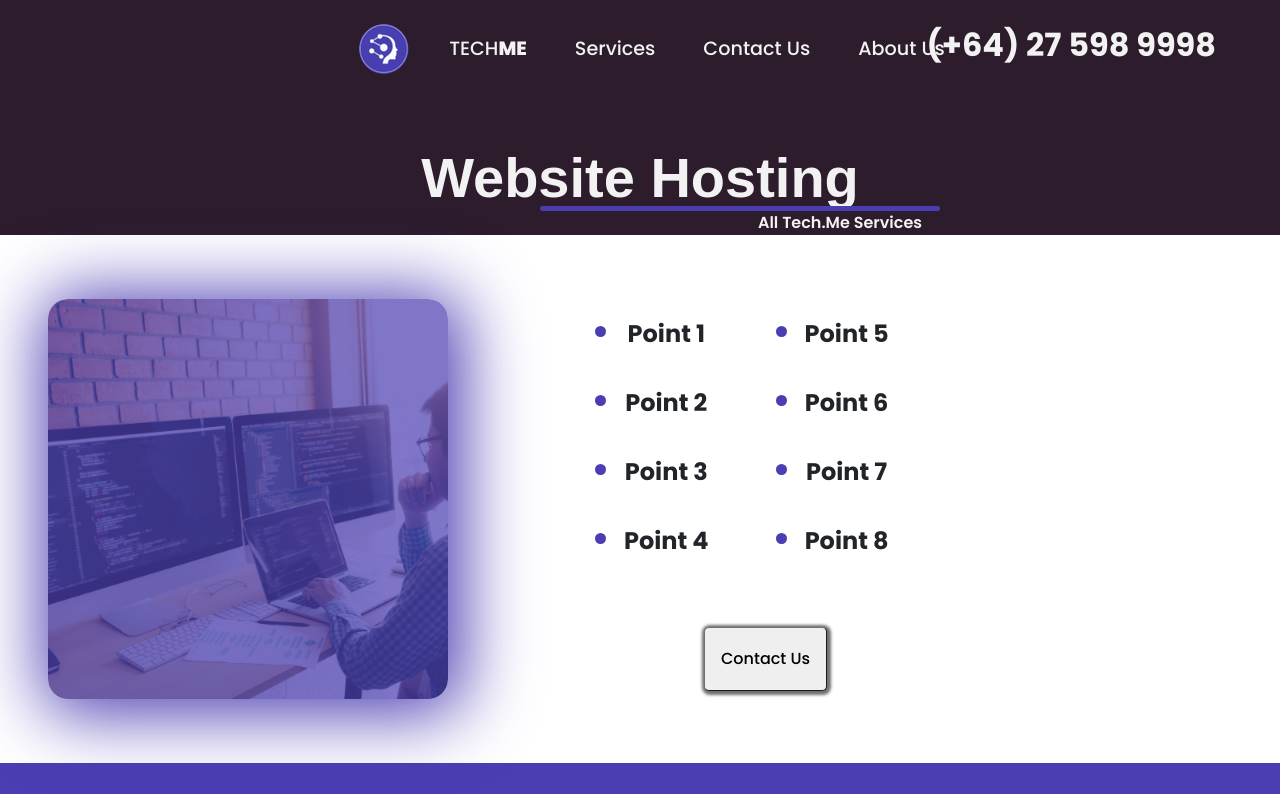
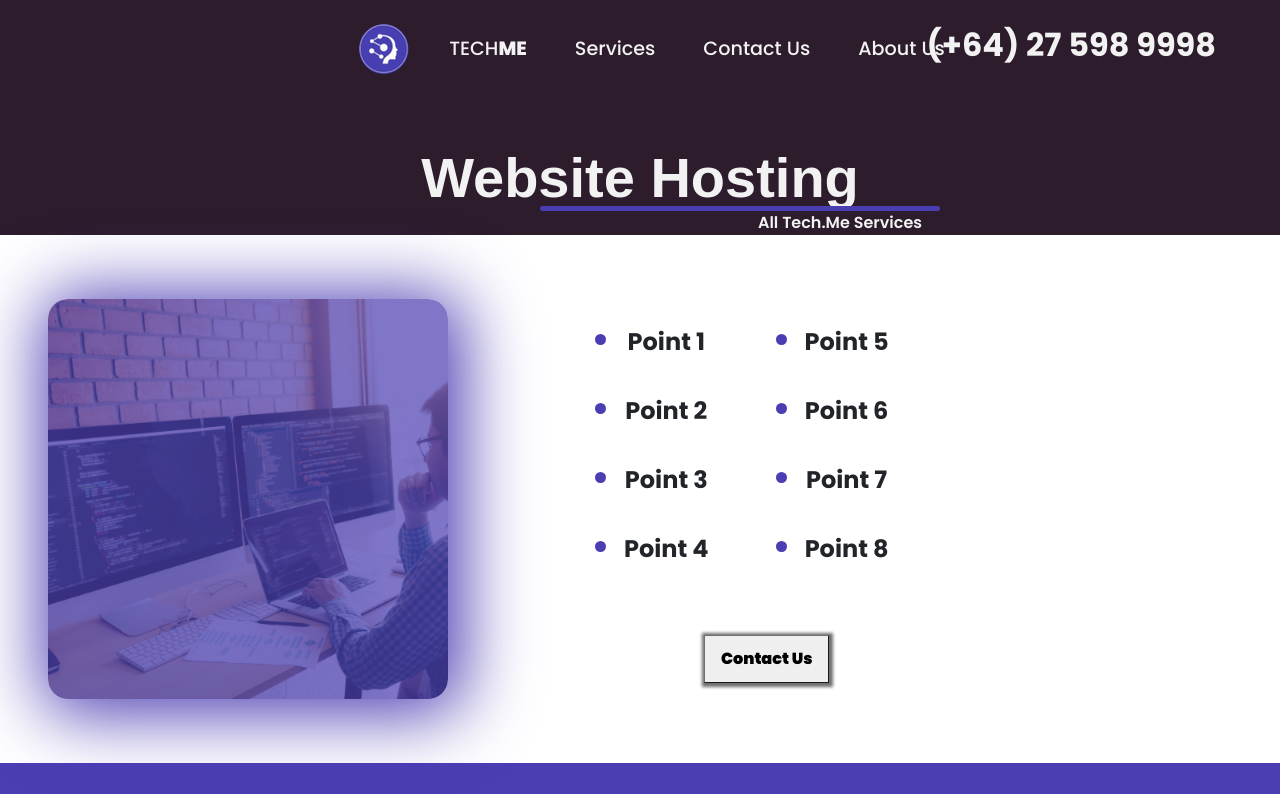
Before and after one commit to baayesh/TechMe, a React (Create React App) app: page /hosting in a window 1280 px wide. Shown: the top 794 px of the page. Built offline with nearby package versions, Linux system fonts and the light colour scheme; a web font is replaced by a local one.

Commit message:
Change sizes of the button

```diff
--- a/src/components/Button/styles.css
+++ b/src/components/Button/styles.css
@@ -1,5 +1,5 @@
 .button-explore{
-    height: 4em;
+    height: 3em;
     width: max-content;
     padding-left: 1em;
     padding-right: 1em;
@@ -9,9 +9,8 @@
     box-shadow: 1px 1px 3px 3px #707070;
     font-family: Poppins;
     font-style: regular;
-    border-radius: 5px;
     font-size: 1rem;
-    font-weight:500;
+    font-weight:900;
     transition: background-color .6s ease, transform .6s;
 }
 
```
